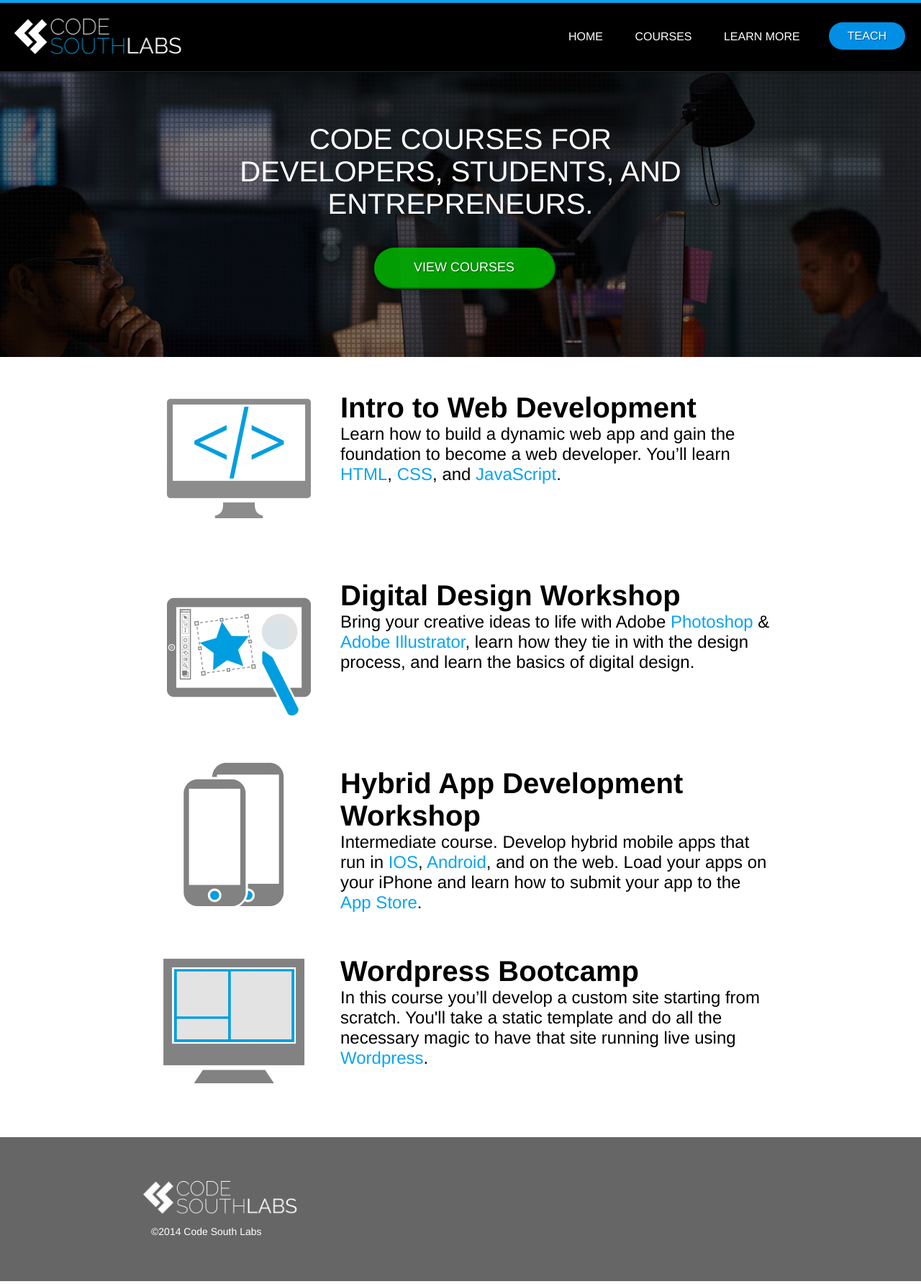
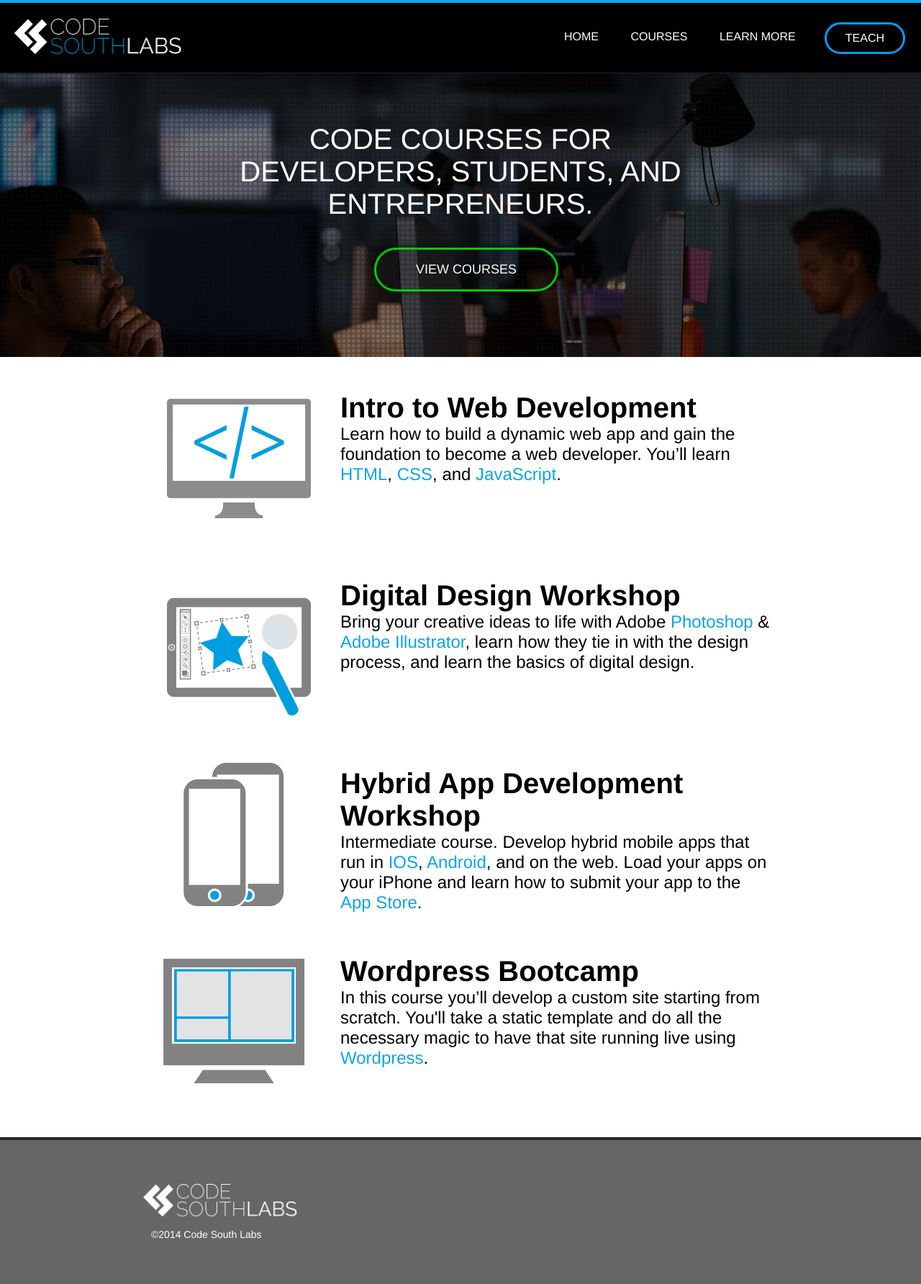
Before and after one commit to dabit3/codesouthlabs, a PHP site: page / in a window 1280 px wide. Shown: the whole page at 72% size. Run offline with PHP 8.4, Linux system fonts and the light colour scheme; some libraries are stand-ins or nearby versions.

Commit message:
changes css

```diff
--- a/css/main.css
+++ b/css/main.css
@@ -113,7 +113,7 @@ font-family: "brandon-grotesque", helvetica, sans-serif;
 
 .view-courses-button {
 	cursor:pointer;
-	background: rgba(0, 172, 0, .9);
+	background: rgba(0, 172, 0, .0);
 	padding:17px 25px;
 	text-align: center;
 	font-size:18px;
@@ -122,11 +122,11 @@ font-family: "brandon-grotesque", helvetica, sans-serif;
 	font-family: 'brandon-grotesque', helvetica, sans-serif;
 	transition:all .3s;
 	-webkit-transition: all .3s;
-	border-right:2px solid green;
-	border-bottom:2px solid green;
+
 	text-shadow:rgba(0,0,0,.4) 1px 1px 1px;
 	border-radius:75px;
-	box-shadow: 0px 0px 10px rgba(0,0,0,.7)
+	box-shadow: 0px 0px 10px rgba(0,0,0,.7);
+	border:3px solid rgba(0, 226, 0, 0.9);
 }
 
 .view-courses-button:hover {
@@ -142,7 +142,7 @@ font-family: "brandon-grotesque", helvetica, sans-serif;
 
 .teach-button p {
 	cursor:pointer;
-	background: rgba(0,159,254, .9);
+	background: rgba(0,159,254, .0);
 	border-radius: 30px;
 	text-shadow:rgba(0,0,0,.4) 1px 1px 1px;
 	color: #ffffff;
@@ -151,6 +151,7 @@ font-family: "brandon-grotesque", helvetica, sans-serif;
 	padding: 10px 26px;
 	transition:all .5s;
 	-webkit-transition: all .5s;
+	border:	3px solid rgba(0,159,254, 1)
 }
 
 .teach-button p:hover {
@@ -241,6 +242,7 @@ footer {
 	height:200px;
 	width:100%;
 	background:#666666;
+	border-top:4px solid #272727;
 }
 
 .footer-container {
```
